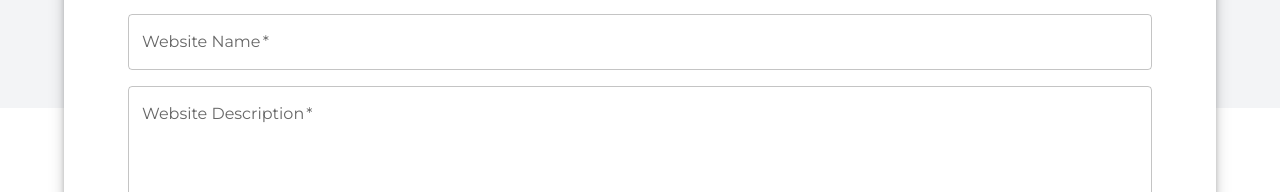
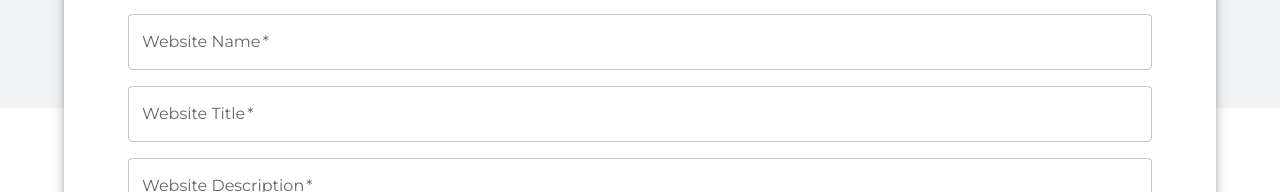
Before and after one commit to abdulrahmanKanakri/dynamic-content-site, a React (Vite) app: page / in a window 1280 px wide. Shown: the part 192-384 px from the top of the page. Built offline with nearby package versions, Linux system fonts and the light colour scheme; no server answers.

Commit message:
add title to create website form

```diff
--- a/src/features/website/api/createWebsite.ts
+++ b/src/features/website/api/createWebsite.ts
@@ -4,8 +4,9 @@ import { BaseResponse } from "@/types";
 import { WebsiteContent } from "../types";
 
 export type CreateWebsiteDTO = {
-  websiteName: string;
-  websiteDescription: string;
+  name: string;
+  description: string;
+  title: string;
   targetUser: string;
 };
 
--- a/src/features/website/components/CreateWebsiteForm.tsx
+++ b/src/features/website/components/CreateWebsiteForm.tsx
@@ -22,6 +22,10 @@ const schema = z.object({
     .string()
     .nonempty("name is required")
     .max(32, "name must be less than 32 characters"),
+  title: z
+    .string()
+    .nonempty("title is required")
+    .max(60, "title must be less than 60 characters"),
   description: z
     .string()
     .nonempty("description is required")
@@ -33,6 +37,7 @@ const schema = z.object({
 interface FormValues {
   name: string;
   description: string;
+  title: string;
   targetUser: string;
 }
 
@@ -49,8 +54,9 @@ export const CreateWebsiteForm: React.FC<CreateWebsiteFormProps> = ({
 
   const handleSubmit = async (values: FormValues) => {
     const response = await createWebsite({
-      websiteName: values.name,
-      websiteDescription: values.description,
+      name: values.name,
+      description: values.description,
+      title: values.title,
       targetUser: values.targetUser,
     });
     onSuccess(response.data._id);
@@ -72,6 +78,17 @@ export const CreateWebsiteForm: React.FC<CreateWebsiteFormProps> = ({
                   error={!!errors.name}
                   helperText={errors.name?.message ?? ""}
                   {...register("name")}
+                  disabled={isLoading}
+                />
+              </Grid>
+              <Grid item xs={12}>
+                <TextField
+                  fullWidth
+                  label="Website Title"
+                  required
+                  error={!!errors.title}
+                  helperText={errors.title?.message ?? ""}
+                  {...register("title")}
                   disabled={isLoading}
                 />
               </Grid>
--- a/src/features/website/components/website-details/FAQSection.tsx
+++ b/src/features/website/components/website-details/FAQSection.tsx
@@ -35,10 +35,10 @@ export const FAQSection: React.FC<FAQSectionProps> = ({ faqs }) => {
                 return (
                   <Accordion key={i}>
                     <AccordionSummary expandIcon={<ExpandMoreIcon />}>
-                      <Typography fontWeight={600}>{item.title}</Typography>
+                      <Typography fontWeight={600}>{item.question}</Typography>
                     </AccordionSummary>
                     <AccordionDetails>
-                      <Typography>{item.description}</Typography>
+                      <Typography>{item.answer}</Typography>
                     </AccordionDetails>
                   </Accordion>
                 );
--- a/src/features/website/types/index.ts
+++ b/src/features/website/types/index.ts
@@ -6,8 +6,8 @@ export type KeyPoint = {
 };
 
 export type FAQItem = {
-  title: string;
-  description: string;
+  question: string;
+  answer: string;
 };
 
 export type WebsiteContent = {
```
